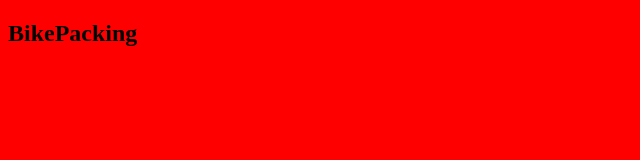
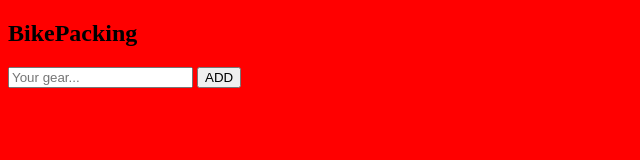
Before and after one commit to PjHurtig/camping-pack-list, a plain HTML site: page index.html in a window 1280 px wide. Shown: the whole page, without its empty margins (0-640 px from the left). Drawn offline with Linux system fonts and the light colour scheme.

Commit message:
add gear input field and button

```diff
--- a/index.html
+++ b/index.html
@@ -18,6 +18,10 @@
             <h2>BikePacking</h2>
 
         </div>
+        <div class="gear-input">
+            <input type="text" id="input-gear" placeholder="Your gear...">
+            <button id="add-btn">ADD</button>
+        </div>
 
     </section>
     <script type="text/javascript" src="app.js"></script>
```
